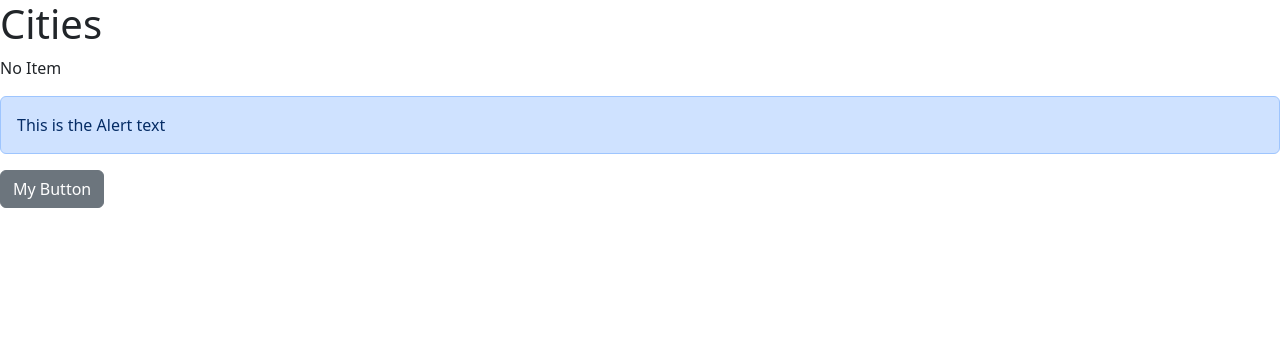
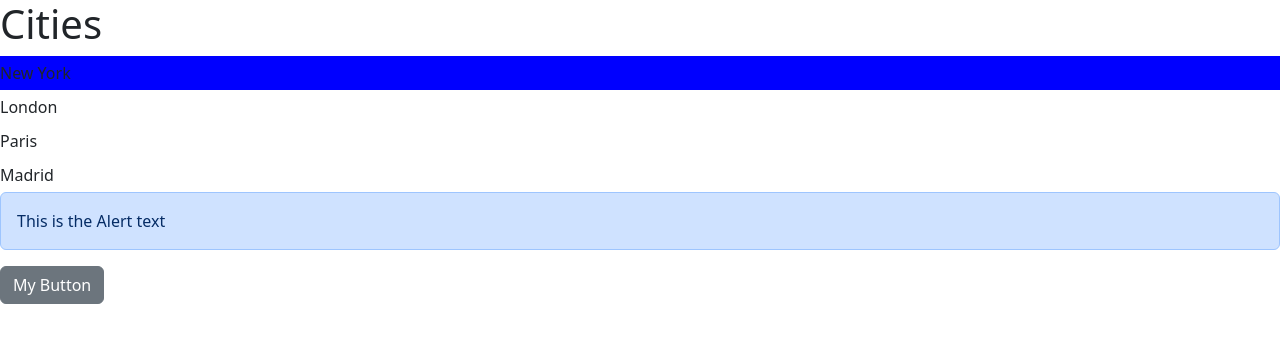
Before and after one commit to timothyabbott/mosh_react, a React (Vite) app: page / in a window 1280 px wide. Shown: the top 342 px of the page. Built offline with nearby package versions, Linux system fonts and the light colour scheme.

Commit message:
27. CSS in JS

```diff
--- a/package.json
+++ b/package.json
@@ -12,7 +12,8 @@
     "bootstrap": "^5.3.2",
     "react": "^18.2.0",
     "react-bootstrap": "^2.9.1",
-    "react-dom": "^18.2.0"
+    "react-dom": "^18.2.0",
+    "styled-components": "^6.1.0"
   },
   "devDependencies": {
     "@types/react": "^18.0.27",
--- a/src/App.tsx
+++ b/src/App.tsx
@@ -6,7 +6,7 @@
 
 function App() {
   let items = ["New York", "London", "Paris", "Madrid"];
-  items = [];
+  // items = [];
   const handleSelectedItem = (item: string) => {
     console.log(item);
   };
--- a/src/components/ListGroup/ListGroup.tsx
+++ b/src/components/ListGroup/ListGroup.tsx
@@ -1,5 +1,23 @@
 import { useState } from "react";
- import './ListGroup.css'
+import "./ListGroup.css";
+import styled from "styled-components";
+
+// this is a react component representing the styles for a ul element
+const List = styled.ul`
+  list-style: none;
+  padding: 0;
+`;
+
+// this is a react component representing the styles for a li element
+const ListItem = styled.li<ListItemProps>`
+  padding: 5px 0;
+  background: ${(props) => (props.active ? "blue" : "none")};
+`;
+
+interface ListItemProps {
+  // this defines the boolean is passed to the ListItem Component
+  active: boolean;
+}
 
 interface Props {
   items: string[];
@@ -11,23 +29,19 @@
   // this is how we setup a componennt to have state.
   // selected index is the stateful value, and the setSelectedIndex is the function to update the state
   // -1 is the default value of the stateful value.
-  const [selectedIndex, setSelectedIndex] = useState(-1);
+  const [selectedIndex, setSelectedIndex] = useState(0);
 
   return (
     <>
       <h1>{heading}</h1>
-      <ul className="list-group">
+      <List className="list-group">
         {/* this works because JS will return the right most value in any logical and comparison */}
         {items.length === 0 && <p>No Item</p>}
         {/* this is JS, we must wrap it in braces
                 the key is needed so that react can keep track of the elements*/}
         {items.map((item, index) => (
-          <li
-            className={
-              selectedIndex === index
-                ? "list-group-item active"
-                : "list-group-item"
-            }
+          <ListItem
+            active={index === selectedIndex}
             //   this works but we can also use an external function
             //   onClick={() => console.log(item, index)}
             onClick={() => {
@@ -37,9 +51,9 @@
             key={item}
           >
             {item}
-          </li>
+          </ListItem>
         ))}
-      </ul>
+      </List>
     </>
   );
 }
```
Also changed, not shown: .obsidian/workspace.json, 2 other files (tests, documents, lock files or other folders).
